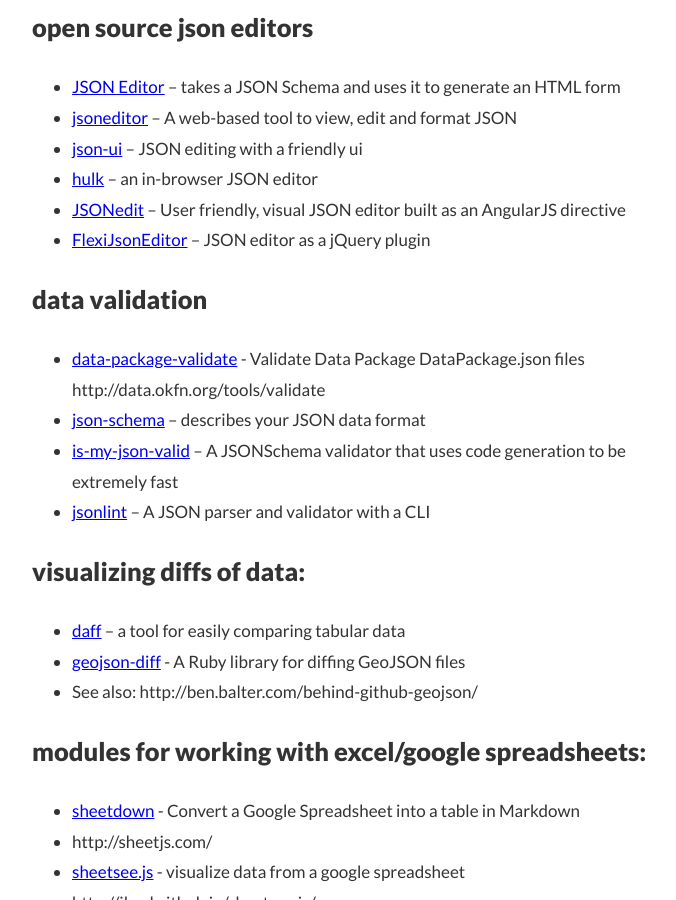
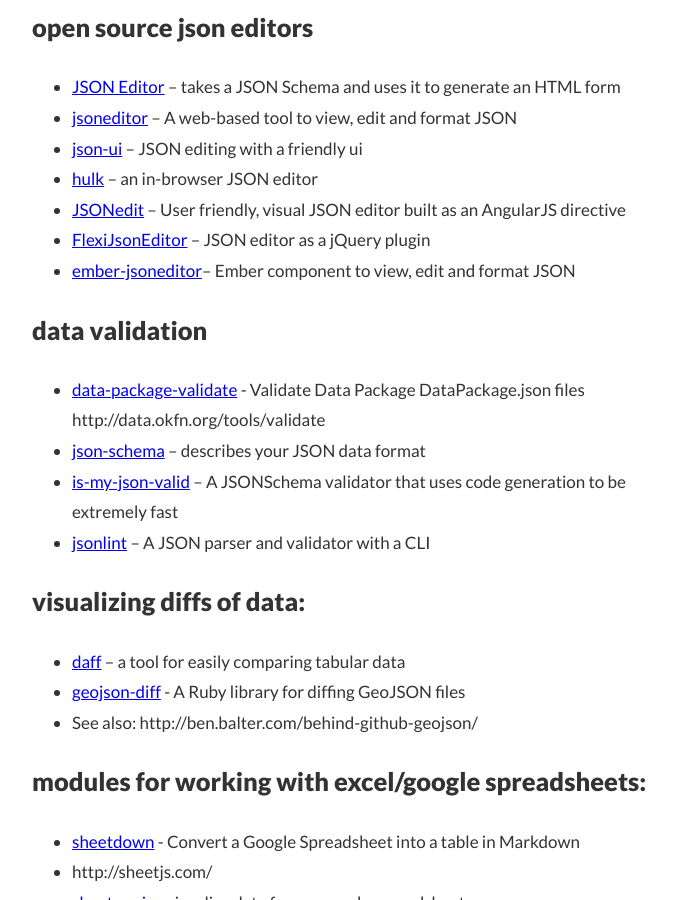
Before and after one commit to editdata/awesome-data-ui, a Jekyll site: the page built from resources.md, in a window 1280 px wide and 900 px high, scrolled down 930 px. Shown: the whole window, without its empty margins (278-954 px from the left). Built offline with Jekyll 4.4.1, drawn with Linux system fonts in a browser that asks for light colours; nearby versions of some CDN libraries; Markdown is read by kramdown in place of the engine named in the settings.

Commit message:
Update resources.md

```diff
--- a/resources.md
+++ b/resources.md
@@ -32,6 +32,7 @@ Existing open source projects, demos, paid services, etc. that demonstrate appro
 - [hulk](https://github.com/kevinburke/hulk) – an in-browser JSON editor
 - [JSONedit](https://github.com/mb21/JSONedit) – User friendly, visual JSON editor built as an AngularJS directive
 - [FlexiJsonEditor](https://github.com/DavidDurman/FlexiJsonEditor) – JSON editor as a jQuery plugin
+- [ember-jsoneditor](https://github.com/Glavin001/ember-jsoneditor)– Ember component to view, edit and format JSON
 
 ## data validation
 - [data-package-validate](https://github.com/okfn/datapackage-validate) - Validate Data Package DataPackage.json files
```
